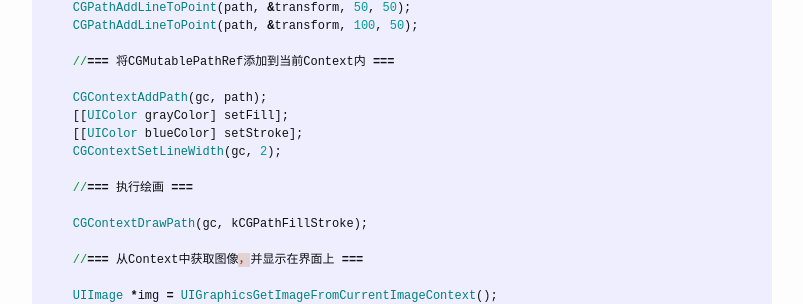
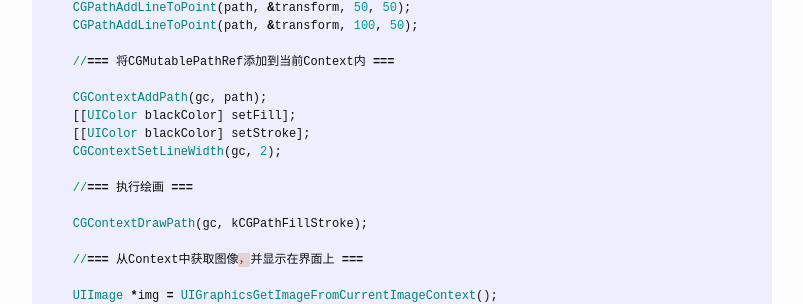
Before and after one commit to binkwang/hanmbink.github.io, a Jekyll site: the page built from _posts/2014-11-4-iOS图像绘制(一).markdown, in a window 1280 px wide. Shown: the part 918-1222 px from the top of the page, without its empty margins (238-1041 px from the left). Built offline with Jekyll 4.4.1, drawn with Linux system fonts in a browser that asks for light colours.

Commit message:
Update 2014-11-4-iOS图像绘制(一).markdown

```diff
--- a/_posts/2014-11-4-iOS图像绘制(一).markdown
+++ b/_posts/2014-11-4-iOS图像绘制(一).markdown
@@ -37,8 +37,8 @@ categories: [技术,ios]
     //=== 将CGMutablePathRef添加到当前Context内 ===
 
     CGContextAddPath(gc, path);
-    [[UIColor grayColor] setFill];
-    [[UIColor blueColor] setStroke];
+    [[UIColor blackColor] setFill];
+    [[UIColor blackColor] setStroke];
     CGContextSetLineWidth(gc, 2);
 
     //=== 执行绘画 ===
```
